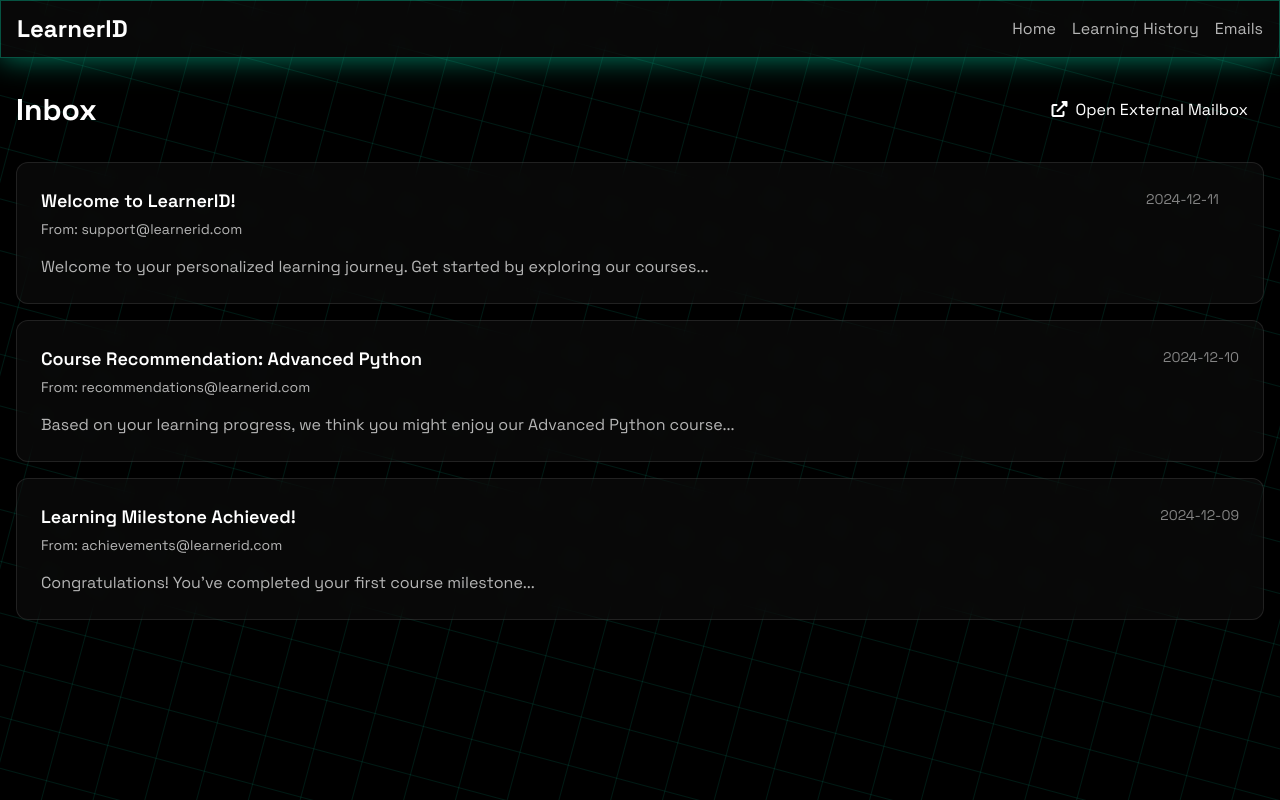
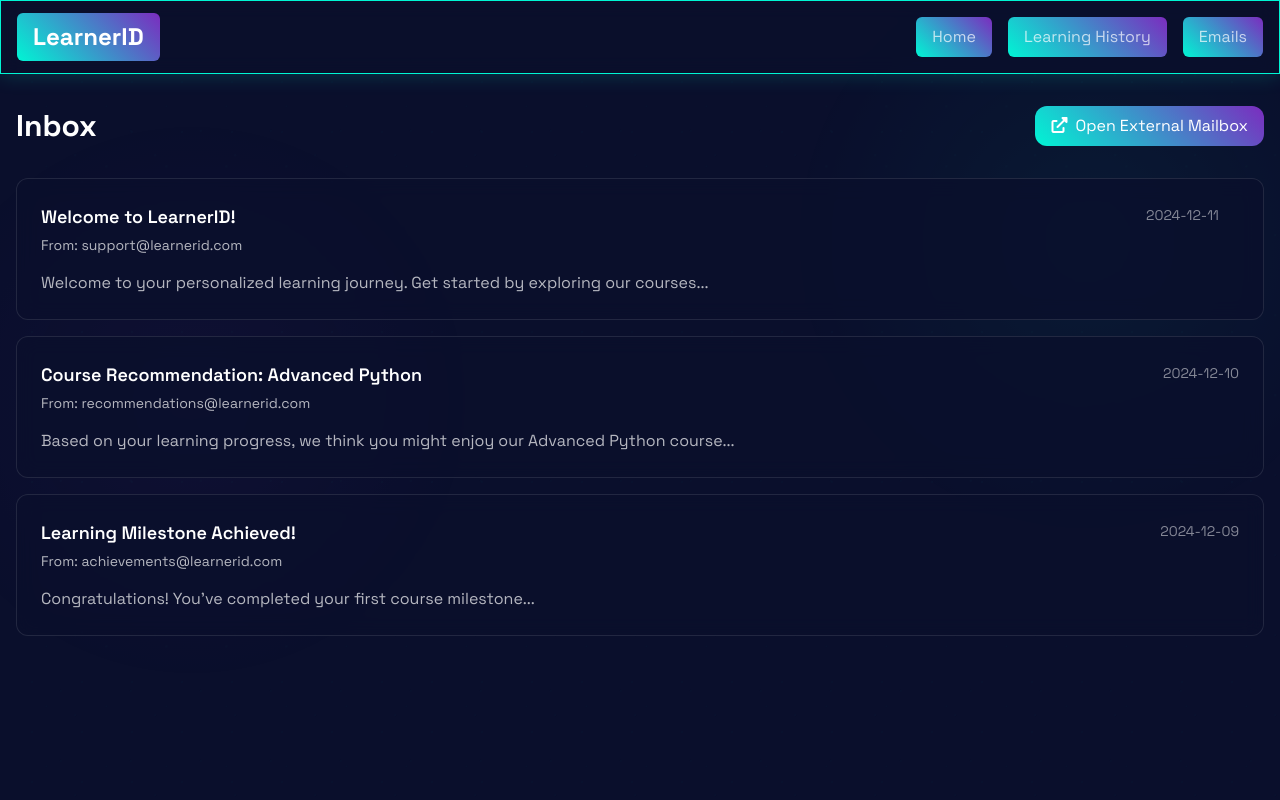
Before and after one commit to srikrishna-Challa/LearnerID_HTML, a Flask app: page /inbox in a window 1280 px wide. Run offline with Flask 3, Linux system fonts and the light colour scheme; the visitor is signed in with stand-in values (Sample User, id 1); some libraries are stand-ins or nearby versions.

Commit message:
Agent query: Can you check if the new AI-themed design with neural network background, glowing effects, and hover animations is working properly?
Update styling with AI-themed design and animations.

Screenshot: https://storage.googleapis.com/screenshot-production-us-central1/34ca4e1f-d700-4489-b370-0f8e5e8c9f39/db46bb71-ca9f-45e5-a305-b76f82eae6bd.jpg

```diff
--- a/templates/base.html
+++ b/templates/base.html
@@ -9,13 +9,14 @@
     <link href="https://cdnjs.cloudflare.com/ajax/libs/font-awesome/6.0.0/css/all.min.css" rel="stylesheet">
     <style>
         :root {
-            --primary-glow: rgba(0, 255, 200, 0.5);
-            --secondary-glow: rgba(0, 150, 255, 0.5);
-            --grid-color: rgba(0, 255, 200, 0.1);
+            --ai-primary: #00f5d4;
+            --ai-secondary: #7b2cbf;
+            --ai-accent: #ff0080;
+            --neural-color: rgba(0, 245, 212, 0.03);
         }
 
         body {
-            background-color: #000000;
+            background: #0a0f2c;
             color: white;
             font-family: 'Space Grotesk', sans-serif;
             min-height: 100vh;
@@ -23,52 +24,112 @@
             position: relative;
         }
 
-        /* Animated Grid Background */
-        .grid-background {
+        /* Neural Network Background */
+        .neural-background {
             position: fixed;
             top: 0;
             left: 0;
-            width: 200%;
-            height: 200%;
-            background-image:
-                linear-gradient(to right, var(--grid-color) 1px, transparent 1px),
-                linear-gradient(to bottom, var(--grid-color) 1px, transparent 1px);
-            background-size: 50px 50px;
-            transform: translate(-25%, -25%) rotate(15deg);
-            animation: gridMove 20s linear infinite;
+            width: 100%;
+            height: 100%;
+            background:
+                radial-gradient(circle at 15% 50%, rgba(123, 44, 191, 0.1) 0%, transparent 25%),
+                radial-gradient(circle at 85% 30%, rgba(0, 245, 212, 0.1) 0%, transparent 25%),
+                radial-gradient(2px 2px at 10px 10px, var(--neural-color) 50%, transparent 0),
+                radial-gradient(2px 2px at 20px 20px, var(--neural-color) 50%, transparent 0),
+                radial-gradient(2px 2px at 30px 30px, var(--neural-color) 50%, transparent 0),
+                radial-gradient(2px 2px at 40px 40px, var(--neural-color) 50%, transparent 0);
+            background-size: 100% 100%, 100% 100%, 50px 50px, 60px 60px, 70px 70px, 80px 80px;
+            animation: neuralShift 15s linear infinite;
+            opacity: 0.5;
         }
 
-        @keyframes gridMove {
+        .neural-overlay {
+            position: fixed;
+            top: 0;
+            left: 0;
+            width: 100%;
+            height: 100%;
+            background: repeating-linear-gradient(
+                90deg,
+                transparent 0%,
+                transparent 49%,
+                var(--neural-color) 50%,
+                transparent 51%,
+                transparent 100%
+            );
+            background-size: 4px 100%;
+            animation: scanline 10s linear infinite;
+            pointer-events: none;
+            opacity: 0.1;
+        }
+
+        @keyframes neuralShift {
             0% {
-                transform: translate(-25%, -25%) rotate(15deg);
+                background-position: 0% 0%, 0% 0%, 0 0, 0 0, 0 0, 0 0;
             }
             100% {
-                transform: translate(-35%, -35%) rotate(15deg);
+                background-position: 0% 0%, 0% 0%, 50px 50px, 60px 60px, 70px 70px, 80px 80px;
             }
         }
 
-        /* Card and Button Effects */
-        .card {
-            background: rgba(255, 255, 255, 0.03);
-            border: 1px solid rgba(255, 255, 255, 0.1);
-            backdrop-filter: blur(10px);
-            transition: all 0.3s ease;
+        @keyframes scanline {
+            0% {
+                transform: translateX(-100%);
+            }
+            100% {
+                transform: translateX(100%);
+            }
         }
 
-        .card:hover {
-            transform: translateY(-5px);
-            box-shadow: 0 0 30px var(--primary-glow);
-            border-color: rgba(0, 255, 200, 0.3);
+        /* AI Card Effect */
+        .ai-card {
+            background: rgba(10, 15, 44, 0.8);
+            border: 1px solid rgba(0, 245, 212, 0.1);
+            backdrop-filter: blur(10px);
+            transition: all 0.4s cubic-bezier(0.4, 0, 0.2, 1);
+            position: relative;
+            overflow: hidden;
         }
 
-        /* Button Glow Effect */
-        .glow-button {
+        .ai-card::before {
+            content: '';
+            position: absolute;
+            top: 0;
+            left: -100%;
+            width: 100%;
+            height: 100%;
+            background: linear-gradient(
+                90deg,
+                transparent,
+                rgba(0, 245, 212, 0.2),
+                transparent
+            );
+            transition: 0.5s;
+        }
+
+        .ai-card:hover {
+            transform: translateY(-5px);
+            border-color: var(--ai-primary);
+            box-shadow: 0 0 20px rgba(0, 245, 212, 0.2);
+        }
+
+        .ai-card:hover::before {
+            left: 100%;
+        }
+
+        /* AI Button Effect */
+        .ai-button {
             position: relative;
             overflow: hidden;
             transition: all 0.3s ease;
+            background: linear-gradient(45deg, var(--ai-primary), var(--ai-secondary));
+            border: none;
+            color: white;
+            padding: 0.5rem 1rem;
+            border-radius: 0.375rem;
         }
 
-        .glow-button::before {
+        .ai-button::before {
             content: '';
             position: absolute;
             top: -2px;
@@ -76,9 +137,9 @@
             right: -2px;
             bottom: -2px;
             background: linear-gradient(45deg,
-                var(--primary-glow),
-                var(--secondary-glow),
-                var(--primary-glow));
+                var(--ai-primary),
+                var(--ai-secondary),
+                var(--ai-accent));
             z-index: -1;
             opacity: 0;
             transition: opacity 0.3s ease;
@@ -86,46 +147,72 @@
             filter: blur(8px);
         }
 
-        .glow-button:hover::before {
+        .ai-button:hover::before {
             opacity: 1;
         }
 
-        /* Loading Animation */
-        .loader {
+        .ai-button:hover {
+            transform: translateY(-2px);
+            box-shadow: 0 0 15px rgba(0, 245, 212, 0.4);
+        }
+
+        /* AI Processing Animation */
+        .ai-processing {
             width: 48px;
             height: 48px;
-            border: 3px solid var(--grid-color);
-            border-right-color: var(--primary-glow);
-            border-bottom-color: var(--secondary-glow);
+            border: 3px solid rgba(0, 245, 212, 0.1);
+            border-top-color: var(--ai-primary);
+            border-right-color: var(--ai-secondary);
             border-radius: 50%;
-            animation: rotate 1s linear infinite;
+            animation: aiProcess 1.5s linear infinite;
         }
 
-        @keyframes rotate {
+        @keyframes aiProcess {
             0% { transform: rotate(0deg); }
             100% { transform: rotate(360deg); }
         }
 
-        /* Content Fade In Animation */
-        .fade-in {
-            animation: fadeIn 0.5s ease-out forwards;
+        /* AI Content Transition */
+        .ai-fade-in {
+            animation: aiFadeIn 0.6s cubic-bezier(0.4, 0, 0.2, 1) forwards;
             opacity: 0;
         }
 
-        @keyframes fadeIn {
-            from { opacity: 0; transform: translateY(10px); }
-            to { opacity: 1; transform: translateY(0); }
+        @keyframes aiFadeIn {
+            from {
+                opacity: 0;
+                transform: translateY(10px) scale(0.98);
+            }
+            to {
+                opacity: 1;
+                transform: translateY(0) scale(1);
+            }
+        }
+
+        /* AI Pulse Effect */
+        .ai-pulse {
+            animation: aiPulse 2s cubic-bezier(0.4, 0, 0.6, 1) infinite;
+        }
+
+        @keyframes aiPulse {
+            0%, 100% {
+                opacity: 1;
+            }
+            50% {
+                opacity: 0.5;
+            }
         }
     </style>
 </head>
 <body>
-    <!-- Animated Grid Background -->
-    <div class="grid-background"></div>
+    <!-- Neural Network Background -->
+    <div class="neural-background"></div>
+    <div class="neural-overlay"></div>
 
-    <!-- Loading Spinner -->
-    <div id="loading" class="fixed top-1/2 left-1/2 transform -translate-x-1/2 -translate-y-1/2 z-50 hidden">
-        <div class="loader"></div>
-        <div class="mt-4 text-center text-[var(--primary-glow)]">Loading...</div>
+    <!-- AI Processing Indicator -->
+    <div id="ai-loading" class="fixed top-1/2 left-1/2 transform -translate-x-1/2 -translate-y-1/2 z-50 hidden">
+        <div class="ai-processing"></div>
+        <div class="mt-4 text-center text-[var(--ai-primary)] ai-pulse">AI Processing...</div>
     </div>
 
     <!-- Main Content Container -->
@@ -134,36 +221,39 @@
     </div>
 
     <script>
-        // Initialize animations for dynamic content
-        function initializeElements() {
-            // Add card effects
+        // Initialize AI animations for dynamic content
+        function initializeAIElements() {
+            // Add AI card effects
             document.querySelectorAll('.bg-surface').forEach((element, index) => {
-                element.classList.add('card', 'fade-in');
+                element.classList.add('ai-card', 'ai-fade-in');
                 element.style.animationDelay = `${index * 0.1}s`;
             });
 
-            // Add button effects
+            // Add AI button effects
             document.querySelectorAll('button, a').forEach(element => {
-                element.classList.add('glow-button');
+                if (!element.classList.contains('ai-button')) {
+                    element.classList.add('ai-button');
+                }
             });
         }
 
-        // Show loading animation on navigation
+        // Show AI processing animation on navigation
         document.addEventListener('click', function(e) {
-            if (e.target.closest('a') && !e.target.closest('a').getAttribute('href').startsWith('#')) {
-                document.getElementById('loading').classList.remove('hidden');
+            const link = e.target.closest('a');
+            if (link && !link.getAttribute('href').startsWith('#')) {
+                document.getElementById('ai-loading').classList.remove('hidden');
                 setTimeout(() => {
-                    document.getElementById('loading').classList.add('hidden');
-                }, 2000);
+                    document.getElementById('ai-loading').classList.add('hidden');
+                }, 1000);
             }
         });
 
         // Initialize on page load and content updates
-        document.addEventListener('DOMContentLoaded', initializeElements);
-        window.addEventListener('load', initializeElements);
+        document.addEventListener('DOMContentLoaded', initializeAIElements);
+        window.addEventListener('load', initializeAIElements);
 
         // Reinitialize on dynamic content changes
-        const observer = new MutationObserver(initializeElements);
+        const observer = new MutationObserver(initializeAIElements);
         observer.observe(document.body, { childList: true, subtree: true });
     </script>
 </body>
```
